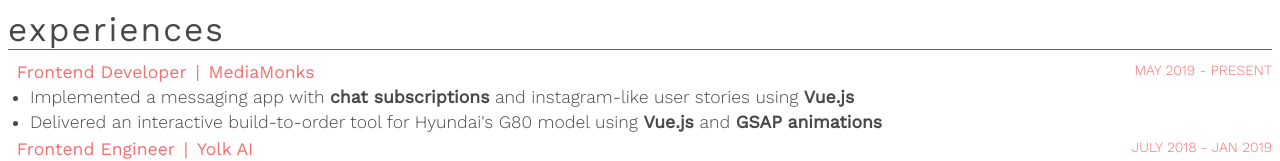
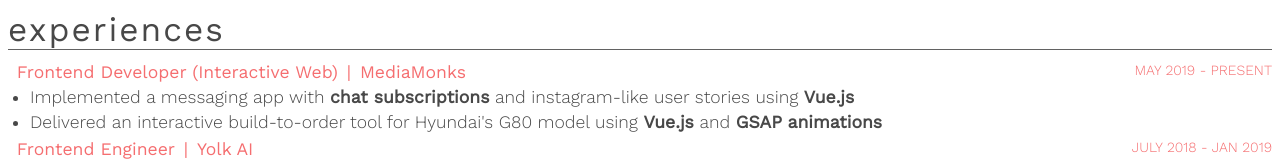
Before and after one commit to misspia/resume, a React app: page / in a window 1280 px wide. Shown: the part 641-802 px from the top of the page. Built offline with nearby package versions, Linux system fonts and the light colour scheme.

Commit message:
Add mediamonks division

```diff
--- a/src/experiences/metadata.js
+++ b/src/experiences/metadata.js
@@ -17,7 +17,7 @@
 		// },
 		{
 			title: 'Frontend Developer',
-			division: '',
+			division: 'Interactive Web',
 			company: 'MediaMonks',
 			companySrc: 'https://www.mediamonks.com/',
 			startdate: 'may 2019',
```
Also changed, not shown: 2 other files (tests, documents, lock files or other folders).
